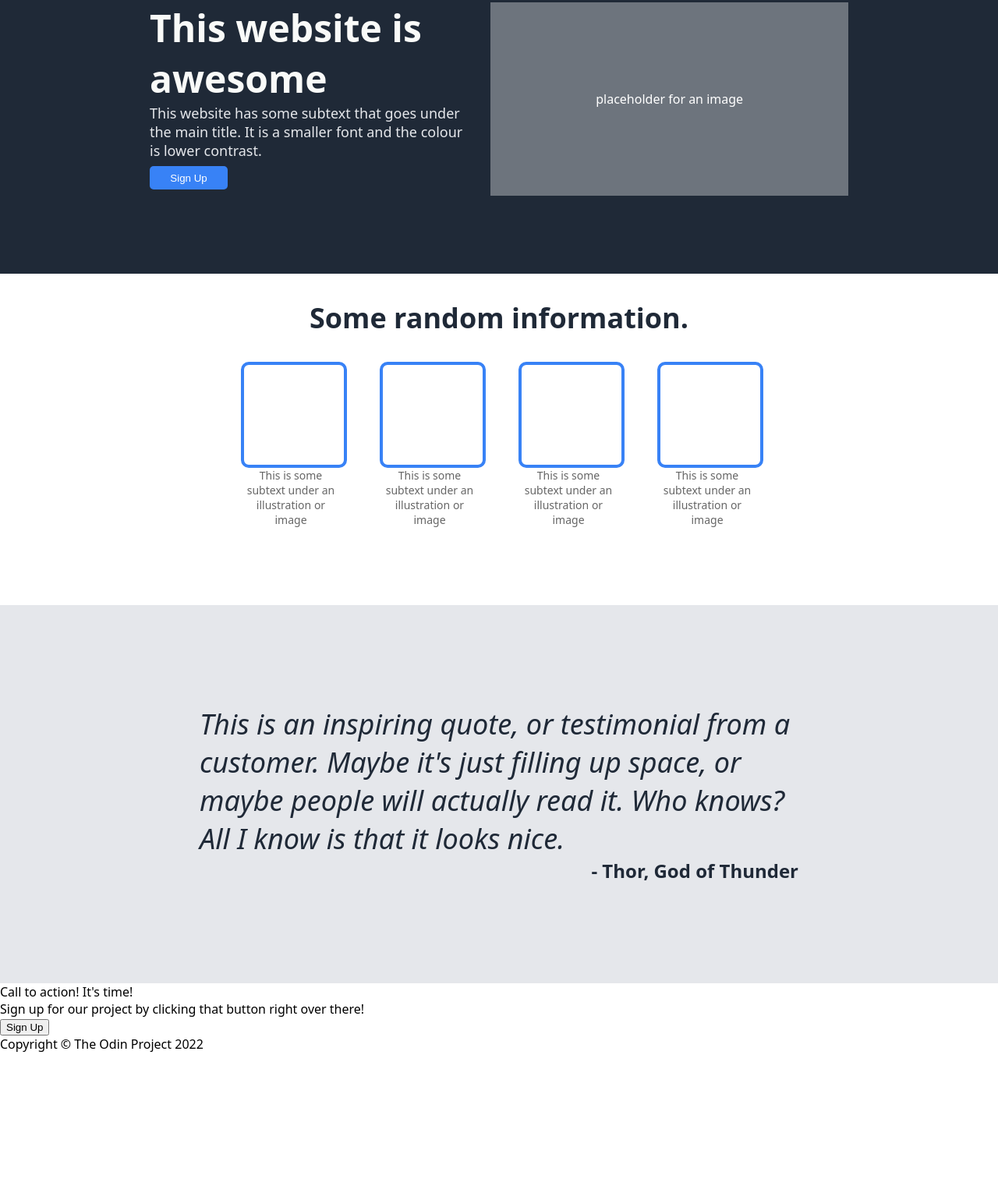
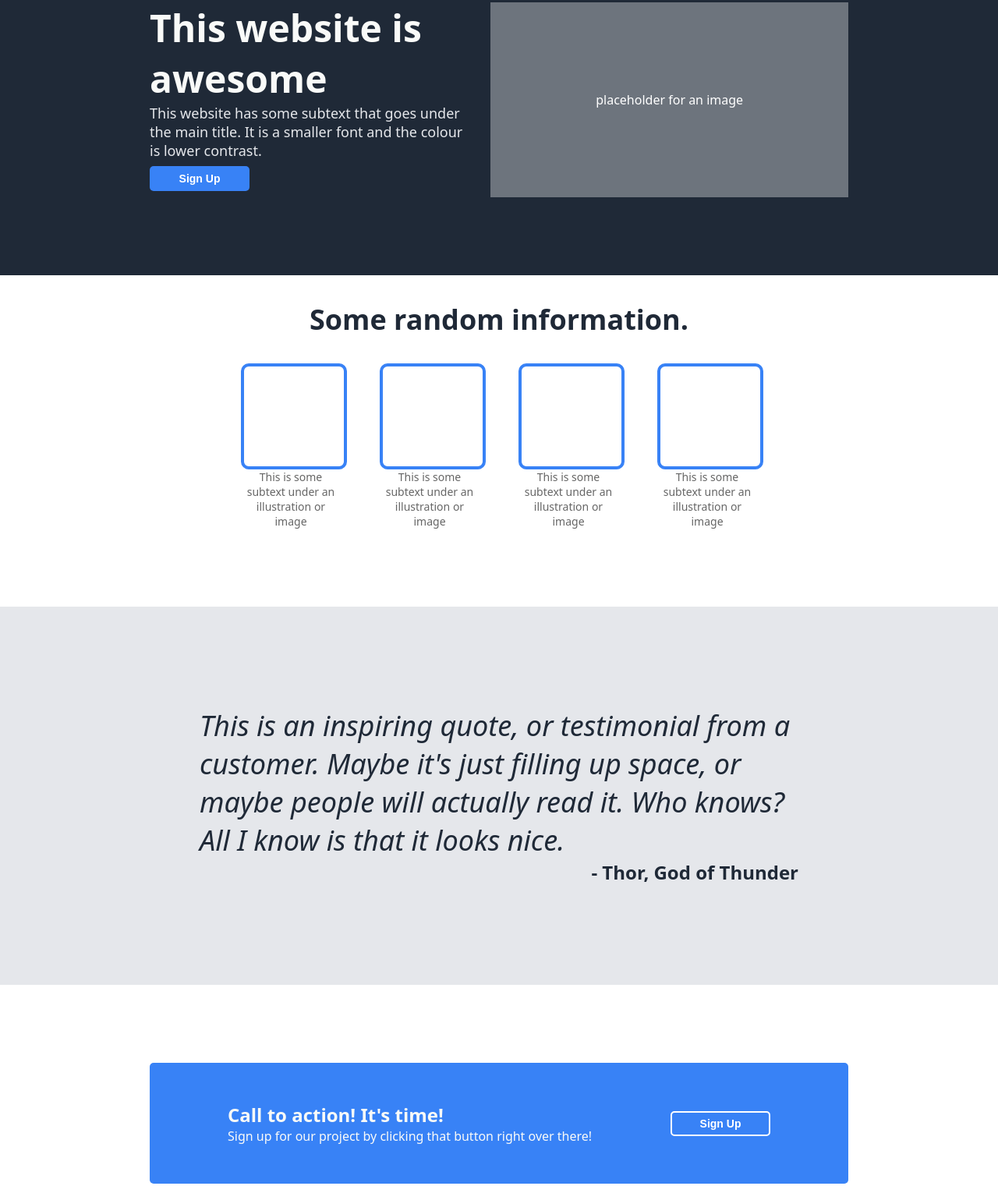
Before and after one commit to stmio/odin-landing-page, a plain HTML site: page index.html in a window 1280 px wide. Shown: the part 162-1683 px from the top of the page at 78% size. Before the commit the page ends 1512 px from the top, so only its background shows below. Drawn offline with Linux system fonts and the light colour scheme.

Commit message:
Add action and footer sections

```diff
--- a/index.html
+++ b/index.html
@@ -61,11 +61,13 @@
     </div>
 
     <div class="action">
-      <div class="action-header">Call to action! It's time!</div>
-      <div>
-        Sign up for our project by clicking that button right over there!
+      <div class="action-text">
+        <div class="action-header">Call to action! It's time!</div>
+        <div>
+          Sign up for our project by clicking that button right over there!
+        </div>
       </div>
-      <button>Sign Up</button>
+      <button class="action-button">Sign Up</button>
     </div>
 
     <div class="footer">Copyright &copy; The Odin Project 2022</div>
--- a/style.css
+++ b/style.css
@@ -51,9 +51,11 @@ a {
   color: white;
   border-radius: 5px;
   border-style: none;
-  height: 30px;
-  width: 100px;
+  height: 32px;
+  width: 128px;
   margin: 8px 0;
+  font-weight: bold;
+  font-size: 14px;
 }
 
 .nav-link > a,
@@ -97,6 +99,7 @@ a {
   gap: 50px;
   margin: 32px 15% 100px 15%;
   justify-content: center;
+  flex-wrap: wrap;
 }
 
 .card {
@@ -135,3 +138,46 @@ a {
   font-weight: bold;
   color: #1f2937;
 }
+
+.action {
+  display: flex;
+  justify-content: space-between;
+  align-items: center;
+  gap: 16px;
+  margin: 100px 15%;
+  padding: 50px 100px;
+  background-color: #3882f6;
+  color: #f9faf8;
+  border-radius: 5px;
+}
+
+.action-text {
+  display: flex;
+  flex-direction: column;
+}
+
+.action-header {
+  font-size: 24px;
+  font-weight: bold;
+}
+
+.action-button {
+  background-color: #3882f6;
+  color: white;
+  border-radius: 5px;
+  border-style: solid;
+  border-color: white;
+  height: 32px;
+  width: 128px;
+  margin: 8px 0;
+  font-weight: bold;
+  font-size: 14px;
+}
+
+.footer {
+  background-color: #1f2937;
+  color: #e5e7eb;
+  font-size: 18px;
+  text-align: center;
+  padding: 32px;
+}
```
